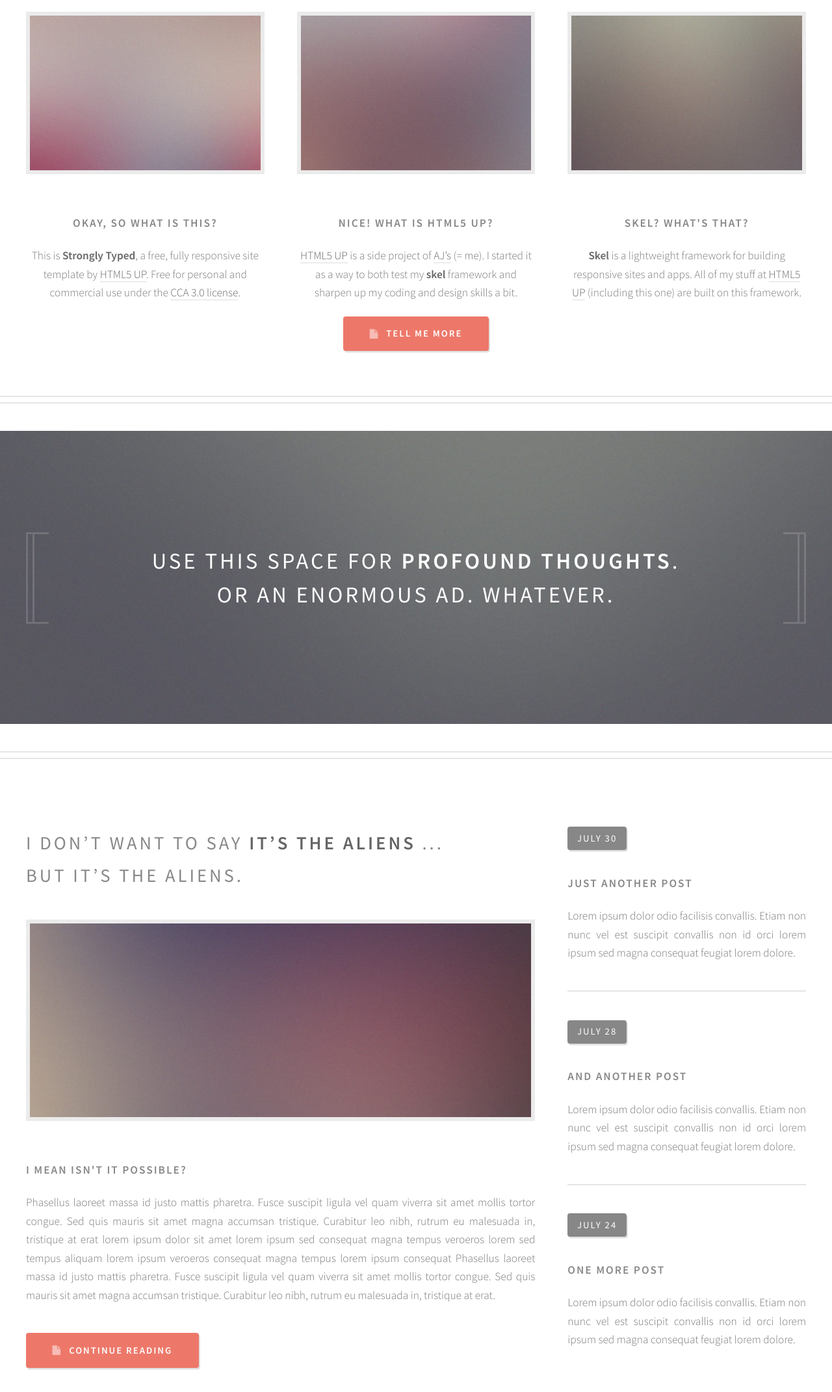
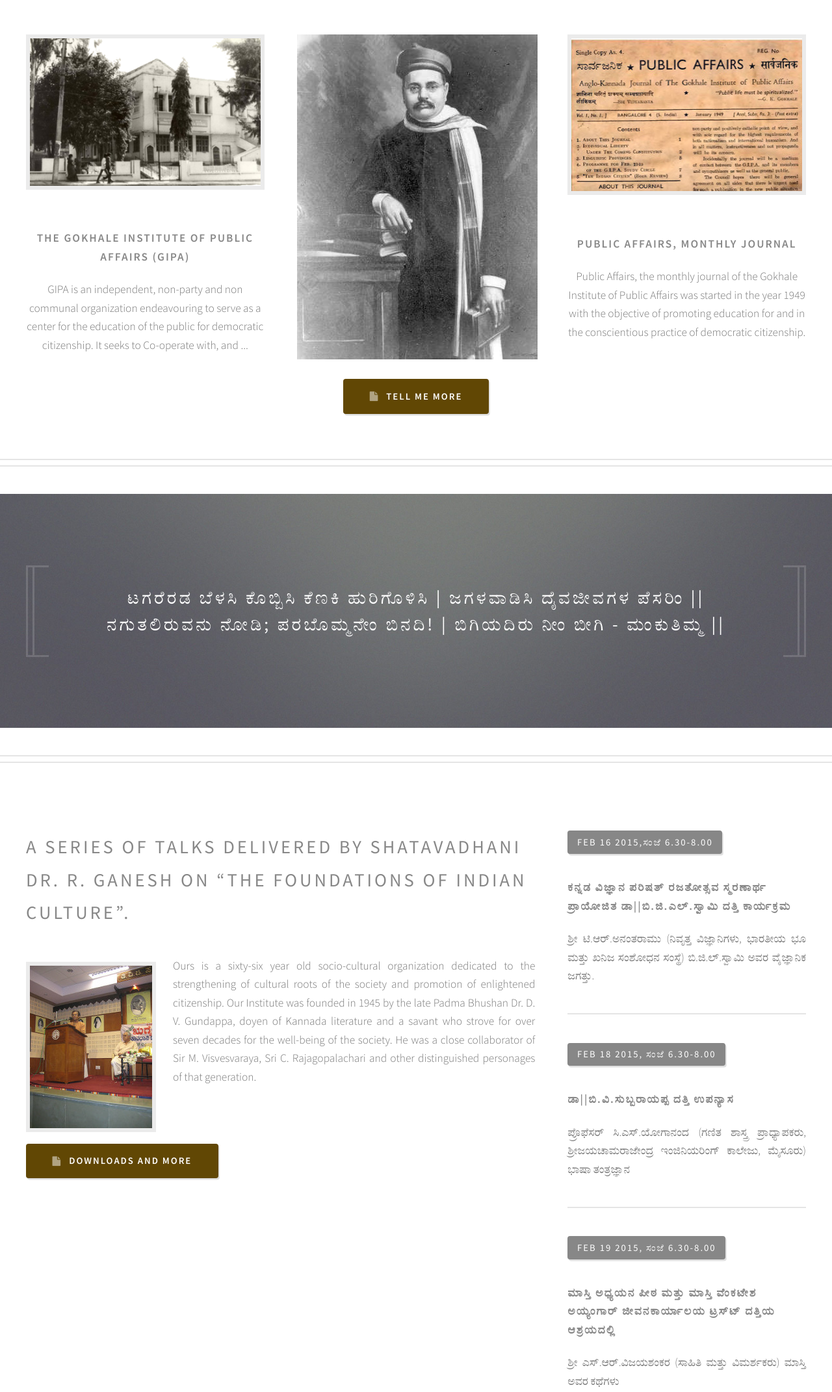
Before and after one commit to ananthmysore/gipa, a plain HTML site: page index.html in a window 1280 px wide. Shown: the part 620-2762 px from the top of the page at 65% size. Drawn offline with Linux system fonts and the light colour scheme.

Commit message:
Commit No.1 - Home page design

```diff
--- a/css/style-desktop.css
+++ b/css/style-desktop.css
@@ -141,7 +141,7 @@
 
 	#header
 	{
-		padding: 10em 0 6em 0;
+		padding: 11em 0 7em 0;
 	}
 
 		#header h1
--- a/css/style.css
+++ b/css/style.css
@@ -477,7 +477,7 @@
 			-webkit-appearance: none;
 			position: relative;
 			display: inline-block;
-			background: #ed786a;
+			background: #614704;
 			color: #fff !important;
 			text-transform: uppercase;
 			border-radius: 4px;
@@ -688,7 +688,7 @@
 	{
 		position: relative;
 		border-bottom: solid 2px #614704;
-		box-shadow: inset 0px -8px 0px 0px #614704, inset 0px -10px 0px 0px #e5e5e5;
+		box-shadow: inset 0px -8px 0px 0px #FFFFFF, inset 0px -10px 0px 0px #614704;
 	}
 
 		#header h1
@@ -799,8 +799,8 @@
 
 	#banner
 	{
+		font-size:0.8em;
 		position: relative;
-		text-transform: uppercase;
 	}
 
 		#banner p
--- a/index.html
+++ b/index.html
@@ -34,7 +34,7 @@
 							<ul>
 								<li><a class="icon fa-home" href="index.html"><span>Introduction</span></a></li>
 								<li>
-									<a href="" class="icon fa-bar-chart-o"><span>Background</span></a>
+									<a href="" class="icon fa-university"><span>Background</span></a>
 <!--
 									<ul>
 										<li><a href="#">Lorem ipsum dolor</a></li>
@@ -53,8 +53,8 @@
 -->
 								</li>
 								<li><a class="icon fa-cog" href="#"><span>Activities</span></a></li>
-								<li><a class="icon fa-retweet" href="#"><span>Gallery</span></a></li>
-								<li><a class="icon fa-sitemap" href="#"><span>Monthly Journals</span></a></li>
+								<li><a class="icon fa-camera" href="#"><span>Gallery</span></a></li>
+								<li><a class="icon fa-newspaper-o" href="#"><span>Monthly Journals</span></a></li>
 							</ul>
 						</nav>
 
@@ -72,41 +72,26 @@
 
 							<!-- Feature -->
 								<section>
-									<a href="#" class="image featured"><img src="images/pic01.jpg" alt="" /></a>
+									<a href="#" class="image featured"><img src="images/iii.png" alt="" /></a>
 									<header>
-										<h3>Okay, so what is this?</h3>
+										<h3>The Gokhale Institute of Public Affairs (GIPA)</h3>
 									</header>
-									<p>This is <strong>Strongly Typed</strong>, a free, fully responsive site template
-									by <a href="http://html5up.net">HTML5 UP</a>. Free for personal and commercial use under the
-									<a href="http://html5up.net/license">CCA 3.0 license</a>.</p>
+									<p>GIPA is an independent, non-party and non communal organization endeavouring to serve as a center for the education of the public for democratic citizenship. It seeks to Co-operate with, and ...</p>
 								</section>
 
 						</div>
+					<div class="4u">
+						<img src="images/gokhale.jpg" alt="" />
+					</div>
 						<div class="4u">
 
 							<!-- Feature -->
 								<section>
-									<a href="#" class="image featured"><img src="images/pic02.jpg" alt="" /></a>
+									<a href="#" class="image featured"><img src="images/pa.jpg" alt="" /></a>
 									<header>
-										<h3>Nice! What is HTML5 UP?</h3>
+										<h3>Public Affairs, Monthly Journal</h3>
 									</header>
-									<p><a href="http://html5up.net">HTML5 UP</a> is a side project of <a href="http://n33.co">AJ’s</a> (= me).
-									I started it as a way to both test my <strong>skel</strong> framework and sharpen up my coding
-									and design skills a bit.</p>
-								</section>
-
-						</div>
-						<div class="4u">
-
-							<!-- Feature -->
-								<section>
-									<a href="#" class="image featured"><img src="images/pic03.jpg" alt="" /></a>
-									<header>
-										<h3>Skel? What's that?</h3>
-									</header>
-									<p><strong>Skel</strong> is a lightweight framework for building responsive
-									sites and apps. All of my stuff at <a href="http://html5up.net">HTML5 UP</a> (including this
-									one) are built on this framework.</p>
+									<p>Public Affairs, the monthly journal of the Gokhale Institute of Public Affairs was started in the year 1949 with the objective of promoting education for and in the conscientious practice of democratic citizenship.</p>
 								</section>
 
 						</div>
@@ -121,8 +106,8 @@
 			<div id="banner-wrapper">
 				<div class="inner">
 					<section id="banner" class="container">
-						<p>Use this space for <strong>profound thoughts</strong>.<br />
-						Or an enormous ad. Whatever.</p>
+						<p>ಟಗರೆರಡ ಬೆಳಸಿ ಕೊಬ್ಬಿಸಿ ಕೆಣಕಿ ಹುರಿಗೊಳಿಸಿ | ಜಗಳವಾಡಿಸಿ ದೈವಜೀವಗಳ ಪೆಸರಿಂ ||<br />
+						ನಗುತಲಿರುವನು ನೋಡಿ; ಪರಬೊಮ್ಮನೇಂ ಬಿನದಿ! | ಬಿಗಿಯದಿರು ನೀಂ ಬೀಗಿ - ಮಂಕುತಿಮ್ಮ ||</p>
 					</section>
 				</div>
 			</div>
@@ -138,26 +123,16 @@
 								<!-- Post -->
 									<article class="box post">
 										<header>
-											<h2><a href="#">I don’t want to say <strong>it’s the aliens</strong> ...<br />
-											but it’s the aliens.</a></h2>
+											<h2><a href="#">A series of talks delivered by Shatavadhani Dr. R. Ganesh on “The Foundations of Indian Culture”.</h2>
 										</header>
-										<a href="#" class="image featured"><img src="images/pic04.jpg" alt="" /></a>
-										<h3>I mean isn't it possible?</h3>
-										<p>Phasellus laoreet massa id justo mattis pharetra. Fusce suscipit
-										ligula vel quam viverra sit amet mollis tortor congue. Sed quis mauris
-										sit amet magna accumsan tristique. Curabitur leo nibh, rutrum eu malesuada
-										in, tristique at erat lorem ipsum dolor sit amet lorem ipsum sed consequat
-										magna tempus veroeros lorem sed tempus aliquam lorem ipsum veroeros
-										consequat magna tempus lorem ipsum consequat Phasellus laoreet massa id
-										justo mattis pharetra. Fusce suscipit ligula vel quam viverra sit amet
-										mollis tortor congue. Sed quis mauris sit amet magna accumsan tristique.
-										Curabitur leo nibh, rutrum eu malesuada in, tristique at erat.</p>
+										<a href="#" class="image left"><img src="images/ganesh.jpg" alt="" /></a>
+										<p>Ours is a sixty-six year old socio-cultural organization dedicated to the strengthening of cultural roots of the society and promotion of enlightened citizenship. Our Institute was founded in 1945 by the late Padma Bhushan Dr. D. V. Gundappa, doyen of Kannada literature and a savant who strove for over seven decades for the well-being of the society. He was a close collaborator of Sir M. Visvesvaraya, Sri C. Rajagopalachari and other distinguished personages of that generation.</p>
 										<ul class="actions">
-											<li><a href="#" class="button icon fa-file">Continue Reading</a></li>
+											<li><a href="#" class="button icon fa-file">Downloads and more</a></li>
 										</ul>
 									</article>
 
-								<!-- Post -->
+<!--
 									<article class="box post">
 										<header>
 											<h2><a href="#">By the way, many thanks to <strong>regularjane</strong>
@@ -188,6 +163,7 @@
 											<li><a href="#" class="button icon fa-file">Continue Reading</a></li>
 										</ul>
 									</article>
+-->
 
 							</div>
 
@@ -202,49 +178,49 @@
 												<!-- Excerpt -->
 													<article class="box excerpt">
 														<header>
-															<span class="date">July 30</span>
-															<h3><a href="#">Just another post</a></h3>
+															<span class="date">Feb 16 2015,ಸಂಜೆ 6.30-8.00</span>
+															<h3><a href="#">ಕನ್ನಡ ವಿಜ್ಞಾನ ಪರಿಷತ್‍ ರಜತೋತ್ಸವ ಸ್ಮರಣಾರ್ಥ ಪ್ರಾಯೋಜಿತ ಡಾ||ಬಿ.ಜಿ.ಎಲ್‍.ಸ್ವಾಮಿ ದತ್ತಿ ಕಾರ್ಯಕ್ರಮ</a></h3>
 														</header>
-														<p>Lorem ipsum dolor odio facilisis convallis. Etiam non nunc vel est
-														suscipit convallis non id orci lorem ipsum sed magna consequat feugiat lorem dolore.</p>
+														<p>ಶ್ರೀ ಟಿ.ಆರ್‍.ಅನಂತರಾಮು
+															(ನಿವೃತ್ತ ವಿಜ್ಞಾನಿಗಳು, ಭಾರತೀಯ ಭೂ ಮತ್ತು ಖನಿಜ ಸಂಶೋಧನ ಸಂಸ್ಥೆ)
+															ಬಿ.ಜಿ.ಲ್‍.ಸ್ವಾಮಿ ಅವರ ವೈಜ್ಞಾನಿಕ ಜಗತ್ತು.</p>
 													</article>
 
 											</li>
 											<li>
 
-												<!-- Excerpt -->
 													<article class="box excerpt">
 														<header>
-															<span class="date">July 28</span>
-															<h3><a href="#">And another post</a></h3>
+															<span class="date">Feb 18 2015, ಸಂಜೆ 6.30-8.00</span>
+															<h3><a href="#">ಡಾ||ಬಿ.ವಿ.ಸುಬ್ಬರಾಯಪ್ಪ ದತ್ತಿ ಉಪನ್ಯಾಸ</a></h3>
 														</header>
-														<p>Lorem ipsum dolor odio facilisis convallis. Etiam non nunc vel est
-														suscipit convallis non id orci lorem ipsum sed magna consequat feugiat lorem dolore.</p>
+														<p>ಪ್ರೊಫೆಸರ್ ಸಿ.ಎಸ್‍.ಯೋಗಾನಂದ
+														(ಗಣಿತ ಶಾಸ್ತ್ರ ಪ್ರಾಧ್ಯಾಪಕರು, ಶ್ರೀಜಯಚಾಮರಾಜೇಂದ್ರ ಇಂಜಿನಿಯರಿಂಗ್ ಕಾಲೇಜು, ಮೈಸೂರು)
+														ಭಾಷಾ ತಂತ್ರಜ್ಞಾನ</p>
 													</article>
 
 											</li>
 											<li>
 
-												<!-- Excerpt -->
 													<article class="box excerpt">
 														<header>
-															<span class="date">July 24</span>
-															<h3><a href="#">One more post</a></h3>
+															<span class="date">Feb 19 2015, ಸಂಜೆ 6.30-8.00</span>
+															<h3><a href="#">ಮಾಸ್ತಿ ಅಧ್ಯಯನ ಪೀಠ ಮತ್ತು ಮಾಸ್ತಿ ವೆಂಕಟೇಶ ಅಯ್ಯಂಗಾರ್ ಜೀವನಕಾರ್ಯಾಲಯ ಟ್ರಸ್ಟ್‍ ದತ್ತಿಯ ಆಶ್ರಯದಲ್ಲಿ</a></h3>
 														</header>
-														<p>Lorem ipsum dolor odio facilisis convallis. Etiam non nunc vel est
-														suscipit convallis non id orci lorem ipsum sed magna consequat feugiat lorem dolore.</p>
+														<p>ಶ್ರೀ ಎಸ್‍.ಆರ್.ವಿಜಯಶಂಕರ
+														(ಸಾಹಿತಿ ಮತ್ತು ವಿಮರ್ಶಕರು)
+														ಮಾಸ್ತಿ ಅವರ ಕಥೆಗಳು</p>
 													</article>
 
 											</li>
 										</ul>
 									</section>
 
-								<!-- Highlights -->
+<!--
 									<section>
 										<ul class="divided">
 											<li>
 
-												<!-- Highlight -->
 													<article class="box highlight">
 														<header>
 															<h3><a href="#">Something of note</a></h3>
@@ -260,9 +236,10 @@
 													</article>
 
 											</li>
+-->
+<!--
 											<li>
 
-												<!-- Highlight -->
 													<article class="box highlight">
 														<header>
 															<h3><a href="#">Something of less note</a></h3>
@@ -278,8 +255,11 @@
 													</article>
 
 											</li>
+-->
+<!--
 										</ul>
 									</section>
+-->
 
 							</div>
 
@@ -320,41 +300,25 @@
 						</div>
 						<div class="6u">
 							<section>
-								<p>Erat lorem ipsum veroeros consequat magna tempus lorem ipsum consequat Phaselamet
-								mollis tortor congue. Sed quis mauris sit amet magna accumsan tristique. Curabitur
-								leo nibh, rutrum eu malesuada.</p>
+								<p>The Institute is located at Narasimharaja Colony (N.R.Colony) in Bangalore about 6 kms from City Railway Station / Kempegowda Bus Station and is close to B.M.S College of Engineering. The auditorium, D.V.G Sabhangana, with acoustics has a seating capacity of one hundred people.</p>
 								<div class="row">
 									<div class="6u">
 										<ul class="icons">
 											<li class="icon fa-home">
-												1234 Somewhere Road<br />
-												Nashville, TN 00000<br />
-												USA
+												Gokhale Institute of Public Affairs<br />
+												Bull Temple Road<br />
+												Narasimharaja Colony<br />
+												Bangalore - 560 019
 											</li>
 											<li class="icon fa-phone">
-												(000) 000-0000
+												(080) 26613148
 											</li>
 											<li class="icon fa-envelope">
-												<a href="#">info@untitled.tld</a>
+												<a href="#">secretary@gipa-bng.org</a>
 											</li>
 										</ul>
 									</div>
-									<div class="6u">
-										<ul class="icons">
-											<li class="icon fa-twitter">
-												<a href="#">@untitled-tld</a>
-											</li>
-											<li class="icon fa-instagram">
-												<a href="#">instagram.com/untitled-tld</a>
-											</li>
-											<li class="icon fa-dribbble">
-												<a href="#">dribbble.com/untitled-tld</a>
-											</li>
-											<li class="icon fa-facebook">
-												<a href="#">facebook.com/untitled-tld</a>
-											</li>
-										</ul>
-									</div>
+
 								</div>
 							</section>
 						</div>
@@ -362,7 +326,7 @@
 				</div>
 				<div id="copyright" class="container">
 					<ul class="links">
-						<li>&copy; Untitled. All rights reserved.</li><li>Design: <a href="http://html5up.net">HTML5 UP</a></li>
+						<li>&copy; GIPA. All rights reserved.</li><li>Design: <a href="http://html5up.net">Sriranga Digital Software Technologies</a></li>
 					</ul>
 				</div>
 			</div>
```
Also changed, not shown: images/ganesh.jpg (added), images/gokhale.jpg (added), images/iii.png (added), images/pa.jpg (added).
